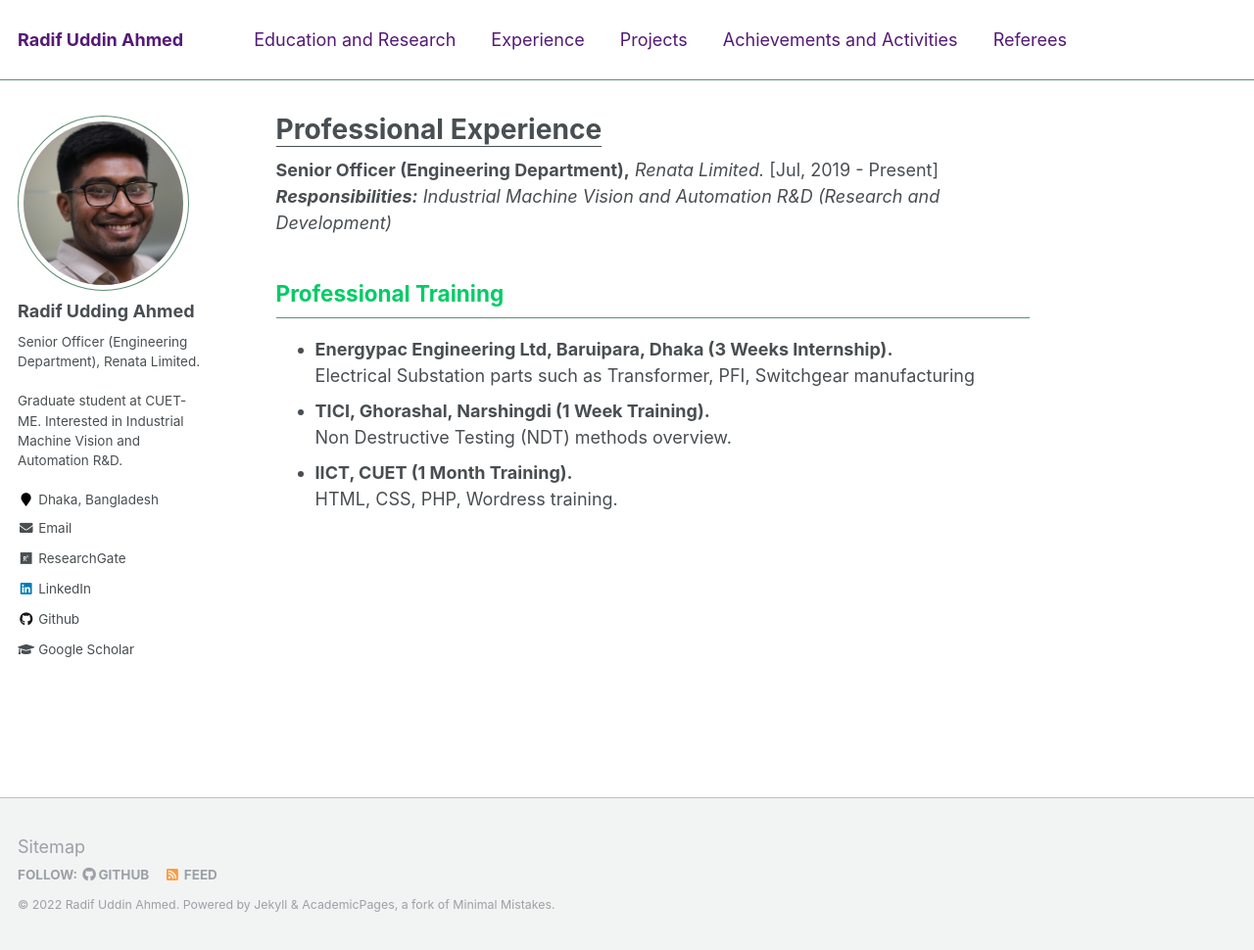
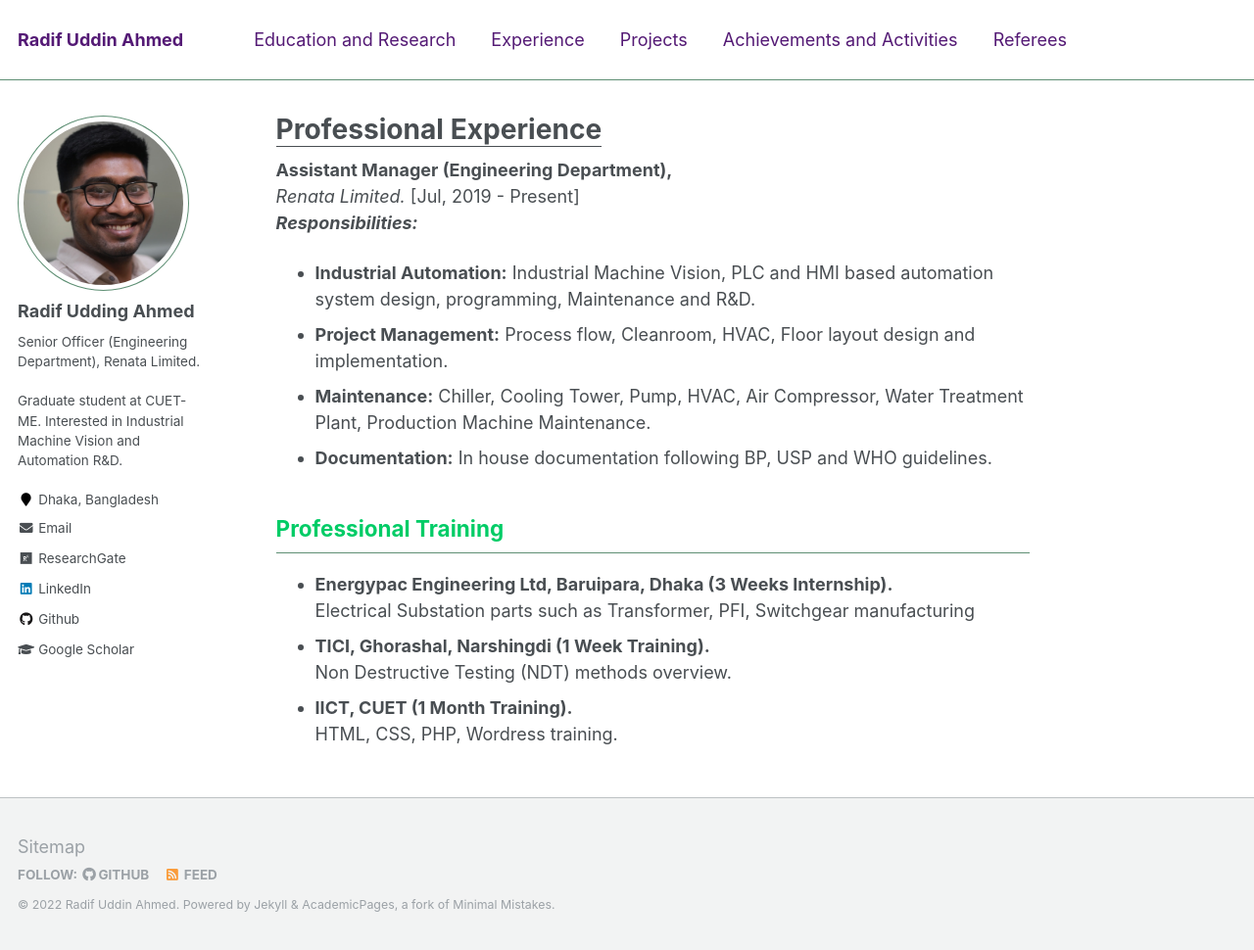
Before and after one commit to Radifuddinahmed/Radifuddinahmed.github.io, a Jekyll site: the page built from _pages/experience.md, in a window 1280 px wide and 970 px high. Shown: the whole window at 98% size. Built offline with Jekyll 4.4.1, drawn with Linux system fonts in a browser that asks for light colours.

Commit message:
Update experience.md

```diff
--- a/_pages/experience.md
+++ b/_pages/experience.md
@@ -7,9 +7,15 @@ redirect_from:
   - /about.html
 ---
 
-**Senior Officer (Engineering Department),**
+**Assistant Manager (Engineering Department),**<br>
 *Renata Limited.*   [Jul, 2019 - Present]
-*<b>Responsibilities:</b> Industrial Machine Vision and Automation R&D (Research and Development)*
+<br>*<b>Responsibilities:</b>*
+
+* <b>Industrial Automation:</b> Industrial Machine Vision, PLC and HMI based automation system design, programming, Maintenance and R&D.<br>
+* <b>Project Management:</b> Process flow, Cleanroom, HVAC, Floor layout design and implementation.<br>
+* <b>Maintenance:</b> Chiller, Cooling Tower, Pump, HVAC, Air Compressor, Water Treatment Plant, Production Machine Maintenance.<br>
+* <b>Documentation:</b> In house documentation following BP, USP and WHO guidelines.<br>
+
 
 
 ## <font color="#00cc66"> Professional Training </font>
```
